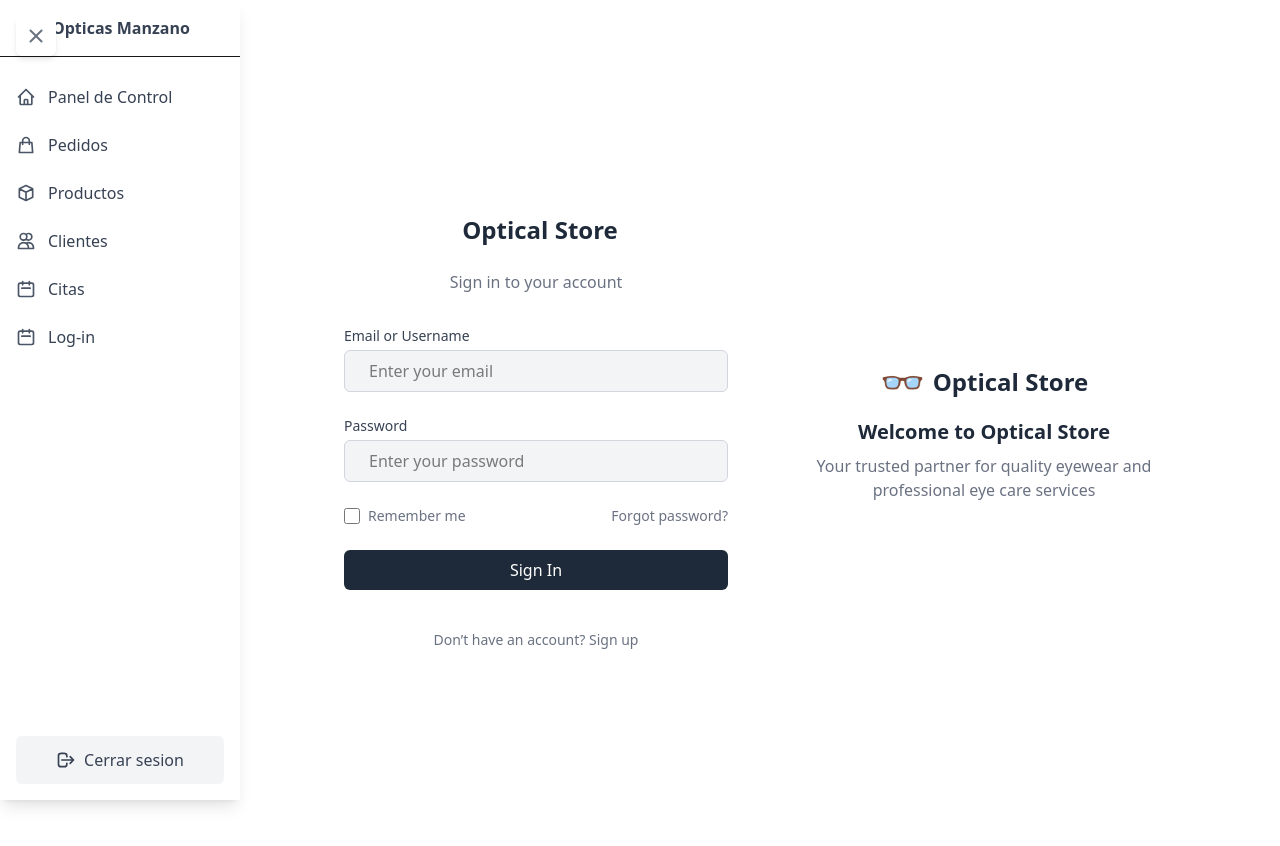
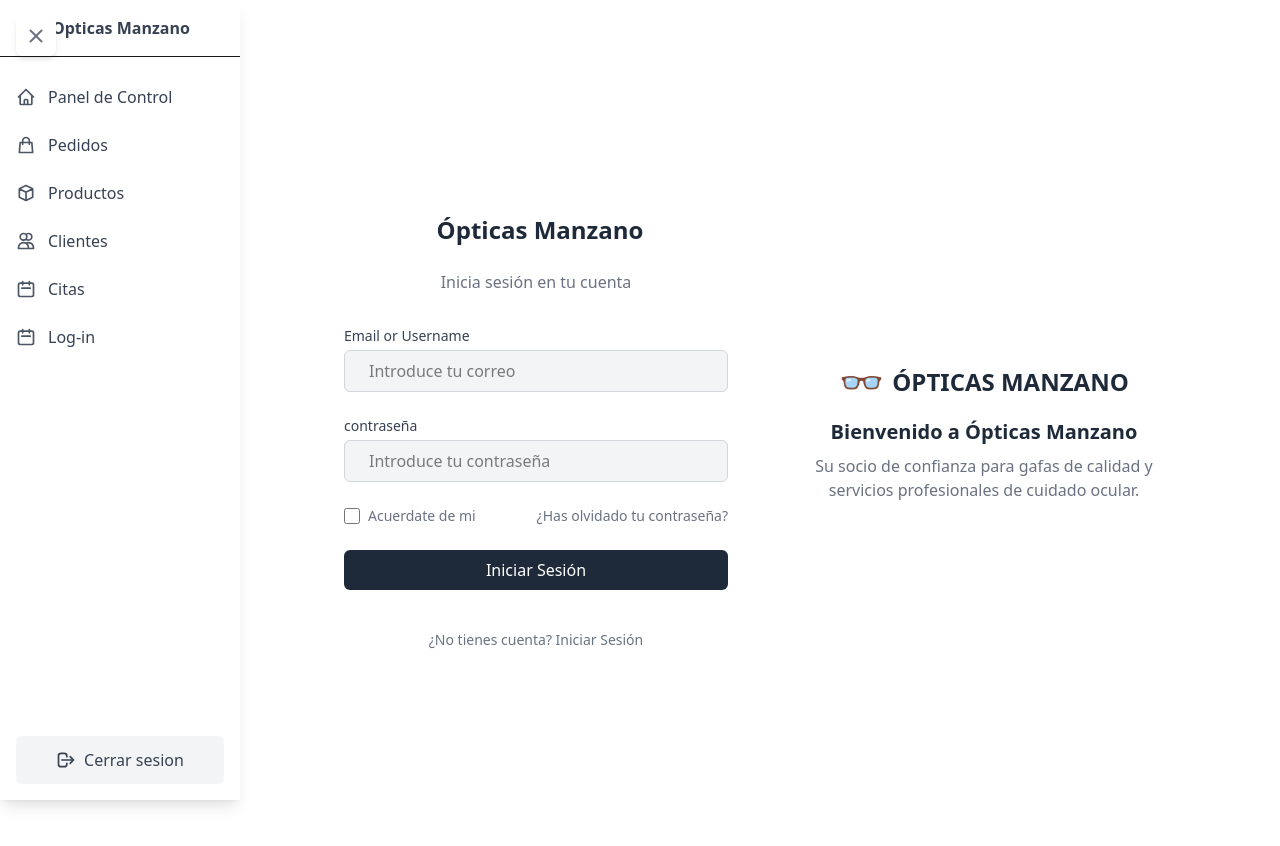
Before and after one commit to Antonio-DR99/Practica-Manzano, a Next.js app: page /pages/login in a window 1280 px wide. Shown: the top 846 px of the page. Built offline with nearby package versions, Linux system fonts and the light colour scheme.

Commit message:
feat: traducir textos de la página de inicio de sesión al español

```diff
--- a/src/app/pages/login/page.js
+++ b/src/app/pages/login/page.js
@@ -26,9 +26,9 @@ export default function LoginPage() {
         <div className="w-1/2 p-8 flex flex-col justify-center">
           <div className="flex items-center justify-center mb-6">
             <span className="text-4xl mr-2"></span>
-            <h1 className="text-2xl font-bold text-gray-800">Optical Store</h1>
+            <h1 className="text-2xl font-bold text-gray-800">Ópticas Manzano</h1>
           </div>
-          <p className="text-center text-gray-500 mb-8">Sign in to your account</p>
+          <p className="text-center text-gray-500 mb-8">Inicia sesión en tu cuenta</p>
           <form onSubmit={handleSubmit} className="space-y-6">
             {/* Username/Email Field */}
             <div className="relative">
@@ -42,7 +42,7 @@ export default function LoginPage() {
                   id="username"
                   value={username}
                   onChange={(e) => setUsername(e.target.value)}
-                  placeholder="Enter your email"
+                  placeholder="Introduce tu correo"
                   className="w-full px-3 py-2 bg-gray-100 text-black rounded-md focus:outline-none focus:ring-0"
                   required
                 />
@@ -52,7 +52,7 @@ export default function LoginPage() {
             {/* Password Field */}
             <div className="relative">
               <label htmlFor="password" className="block text-sm font-medium text-gray-700 mb-1">
-                Password
+                contraseña
               </label>
               <div className="flex items-center border border-gray-300 rounded-md bg-gray-100">
                 <span className="pl-3 text-gray-500"></span>
@@ -61,7 +61,7 @@ export default function LoginPage() {
                   id="password"
                   value={password}
                   onChange={(e) => setPassword(e.target.value)}
-                  placeholder="Enter your password"
+                  placeholder="Introduce tu contraseña"
                   className="w-full px-3 py-2 bg-gray-100 text-black rounded-md focus:outline-none focus:ring-0"
                   required
                 />
@@ -77,11 +77,11 @@ export default function LoginPage() {
                   className="h-4 w-4 text-gray-600 focus:ring-0 border-gray-300 rounded"
                 />
                 <label htmlFor="remember" className="ml-2 text-sm text-gray-500">
-                  Remember me
+                  Acuerdate de mi
                 </label>
               </div>
               <a href="#" className="text-sm text-gray-500 hover:underline">
-                Forgot password?
+                ¿Has olvidado tu contraseña?
               </a>
             </div>
 
@@ -93,14 +93,14 @@ export default function LoginPage() {
               type="submit"
               className="w-full py-2 px-4 bg-gray-800 text-white rounded-md hover:bg-gray-900 focus:outline-none cursor-pointer"
             >
-              Sign In
+              Iniciar Sesión
             </button>
 
             {/* Sign Up Link */}
             <p className="text-center text-sm text-gray-500 mt-4">
-              Don’t have an account?{' '}
+              ¿No tienes cuenta?{' '}
               <a href="#" className="text-gray-500 hover:underline">
-                Sign up
+                Iniciar Sesión
               </a>
             </p>
           </form>
@@ -110,11 +110,11 @@ export default function LoginPage() {
         <div className="w-1/2 bg-white p-8 flex flex-col justify-center items-center">
           <div className="flex items-center mb-4">
             <span className="text-4xl mr-2">👓</span>
-            <h2 className="text-2xl font-bold text-gray-800">Optical Store</h2>
+            <h2 className="text-2xl font-bold text-gray-800">ÓPTICAS MANZANO</h2>
           </div>
-          <h3 className="text-xl font-semibold text-gray-800 mb-2">Welcome to Optical Store</h3>
+          <h3 className="text-xl font-semibold text-gray-800 mb-2">Bienvenido a Ópticas Manzano</h3>
           <p className="text-gray-500 text-center">
-            Your trusted partner for quality eyewear and professional eye care services
+            Su socio de confianza para gafas de calidad y servicios profesionales de cuidado ocular.
           </p>
         </div>
       </div>
```
